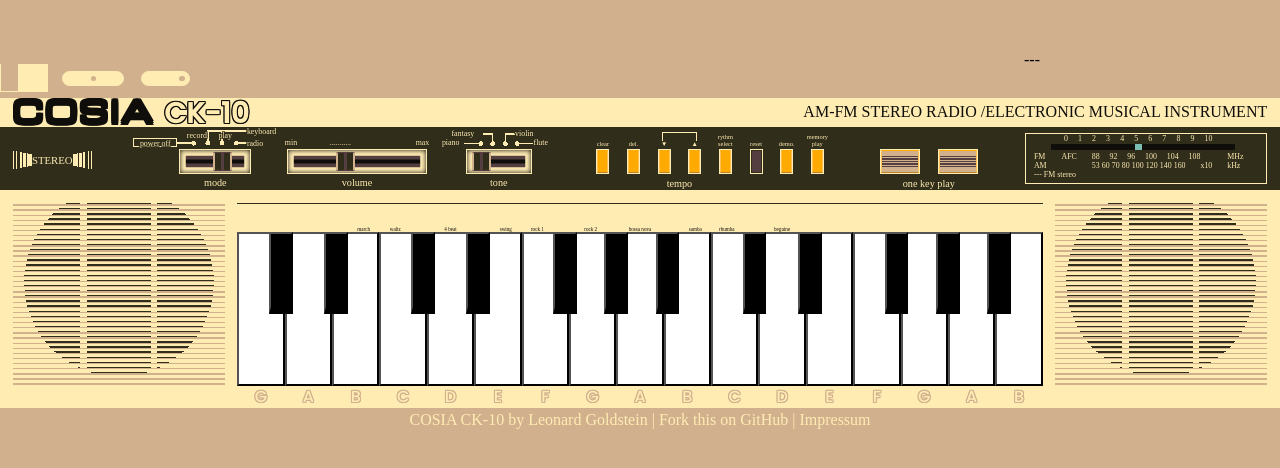
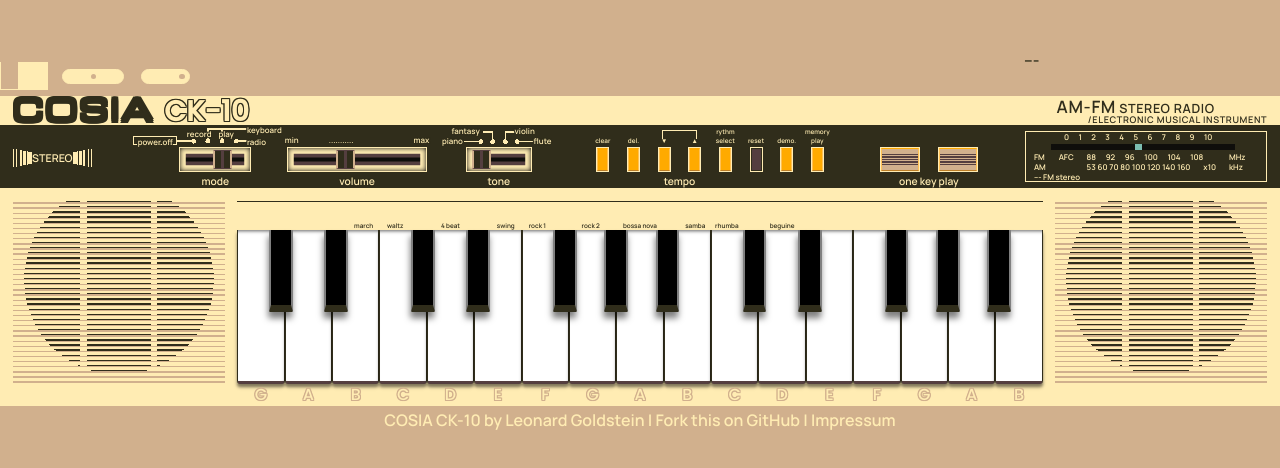
Before and after one commit to goldst/Cosia-CK-10, a plain HTML site: page index.html in a window 1280 px wide. Shown: the part 160-628 px from the top of the page. Drawn offline with Linux system fonts and the light colour scheme; no server answers.

Commit message:
Upgrade style

```diff
--- a/index.html
+++ b/index.html
@@ -29,9 +29,9 @@
 	</div>
 	<header>
 		<h1>Cosia <span>CK-10</span></h1>
-		<div id="title-right">
-			<span>AM-FM</span> <span>Stereo Radio</span>
-			<span>/Electronic Musical Instrument</span>
+		<div class="title-right">
+			<span class="am-fm">AM-FM</span> <span class="stereo-radio">Stereo Radio</span>
+			<span class="instrument">/Electronic Musical Instrument</span>
 		</div>
 	</header>
 	<nav>
--- a/style.css
+++ b/style.css
@@ -6,6 +6,18 @@
 @font-face {
 	font-family: 'Michroma';
 	src: url(fonts/Michroma.ttf);
+}
+
+@font-face {
+	font-family: 'Manrope';
+	font-weight: 300;
+	src: url(fonts/Manrope-Regular.ttf);
+}
+
+@font-face {
+	font-family: 'Manrope';
+	font-weight: 400;
+	src: url(fonts/Manrope-SemiBold.ttf);
 }
 
 :root {
@@ -31,6 +43,8 @@ body {
 	flex-direction: column;
 	justify-content: center;
 	background-color: var(--beige-dark);
+	color: var(--brown);
+	font-family: 'Manrope', sans-serif;
 }
 
 header, nav, main, .button-row, .slider-row, .button {
@@ -51,10 +65,39 @@ header {
 	height: calc(0.9 * var(--r-cm));
 }
 
-h1, #title-right, .stereo {
+h1, .title-right, .stereo {
 	text-transform: uppercase;
 	margin-top: 0;
 	margin-bottom: 0;
+}
+
+.title-right {
+	font-family: 'Manrope', sans-serif;
+	font-weight: 400;
+	letter-spacing: calc(0.02 * var(--r-cm));
+	display: grid;
+	grid-template-areas:
+		"am-fm am-fm stereo-radio ."
+		". instrument instrument instrument";
+	grid-template-rows: calc(0.5 * var(--r-cm)) auto;
+	column-gap: calc(0.1 * var(--r-cm));
+	row-gap: calc(0.05 * var(--r-cm));
+	color: var(--brown);
+}
+
+.am-fm {
+	grid-area: am-fm;
+	font-size: calc(0.54 * var(--r-cm));
+}
+.stereo-radio {
+	grid-area: stereo-radio;
+	font-size: calc(0.4 * var(--r-cm));
+	margin-top: calc(0.145 * var(--r-cm));
+}
+.instrument {
+	grid-area: instrument;
+	font-size: calc(0.29 * var(--r-cm));
+
 }
 
 h1 {
@@ -63,13 +106,14 @@ h1 {
 	flex-grow: 1;
 	font-family: 'Michroma';
 	font-weight: 800;
-	text-shadow: var(--px) var(--px) 0 var(--black), var(--px) var(--pxm) 0 var(--black), var(--pxm) var(--px) 0 var(--black), var(--pxm) var(--pxm) 0 var(--black), var(--px) 0px 0 var(--black), 0px var(--px) 0 var(--black), var(--pxm) 0px 0 var(--black), 0px var(--pxm) 0 var(--black);
+	text-shadow: var(--px) var(--px) 0 var(--brown), var(--px) var(--pxm) 0 var(--brown), var(--pxm) var(--px) 0 var(--brown), var(--pxm) var(--pxm) 0 var(--brown), var(--px) 0px 0 var(--brown), 0px var(--px) 0 var(--brown), var(--pxm) 0px 0 var(--brown), 0px var(--pxm) 0 var(--brown);
 	letter-spacing: calc(0.1 * var(--r-cm));
 	font-size: calc(0.9 * var(--r-cm));
+	color: var(--brown);
 }
 
 h1 span{
-	text-shadow: 1px 1px 0 var(--black), 1px -1px 0 var(--black), -1px 1px 0 var(--black), -1px -1px 0 var(--black), 1px 0px 0 var(--black), 0px 1px 0 var(--black), -1px 0px 0 var(--black), 0px -1px 0 var(--black);
+	text-shadow: 1px 1px 0 var(--brown), 1px -1px 0 var(--brown), -1px 1px 0 var(--brown), -1px -1px 0 var(--brown), 1px 0px 0 var(--brown), 0px 1px 0 var(--brown), -1px 0px 0 var(--brown), 0px -1px 0 var(--brown);
 	color: var(--beige);
 	font-family: var(--poppins);
 	letter-spacing: normal;
@@ -448,9 +492,10 @@ main {
 }
 
 .rythm {
-	font-size: 0.4vw;
+	font-size: 0.5vw;
 	text-align: center;
 	align-self: end;
+	color: var(--brown);
 }
 
 .march { grid-area: march; }
@@ -473,15 +518,40 @@ main {
 	grid-row-end: b-end;
 	z-index: 2;
 	background-color: black;
+	border-top-width: 0;
 	border-bottom-width: calc(0.25 * var(--r-cm));
+	border-bottom-left-radius: calc(0.05 * var(--r-cm));
+	border-bottom-right-radius: calc(0.05 * var(--r-cm));
+	border-bottom-color: var(--brown);
+	border-style: solid;
+	border-right-color: gray;
+	border-left-color: gray;
+	box-shadow: calc(-0.025 * var(--r-cm)) calc(0.2 * var(--r-cm)) calc(0.2 * var(--r-cm)) 0 rgba(0,0,0,0.5);
 }
 
 .key-b:active {
 	border-bottom-width: calc(0.1 * var(--r-cm));
+	box-shadow: calc(-0.01 * var(--r-cm)) calc(0.1 * var(--r-cm)) calc(0.1 * var(--r-cm)) 0 rgba(0,0,0,0.5);
 }
 
 .key-wl, .key-wm, .key-wr {
 	background-color: white;
+	border-top-width: 0;
+	border-bottom-left-radius: calc(0.1 * var(--r-cm));
+	border-bottom-right-radius: calc(0.1 * var(--r-cm));
+	border-color: var(--brown-light) var(--brown);
+	border-style: solid;
+	border-width: 0 calc(0.06 * var(--r-cm)) calc(0.1 * var(--r-cm)) calc(0.06 * var(--r-cm));
+	box-shadow:
+		0 calc(0.1 * var(--r-cm)) calc(0.1 * var(--r-cm)) 0 rgba(0,0,0,0.5),
+		inset 0 calc(0.15 * var(--r-cm)) calc(0.1 * var(--r-cm)) calc(-0.1 * var(--r-cm)) rgba(0,0,0,0.5);
+}
+
+.key-wl:active, .key-wm:active, .key-wr:active {
+	border-bottom-width: calc(0.08 * var(--r-cm));
+	box-shadow:
+		0px calc(0.05 * var(--r-cm)) calc(0.05 * var(--r-cm)) 0px rgba(0,0,0,0.5),
+		inset 0px calc(0.15 * var(--r-cm)) calc(0.1 * var(--r-cm)) calc(-0.1 * var(--r-cm)) rgba(0,0,0,0.5);
 }
 
 
```
Also changed, not shown: fonts/Manrope-Regular.ttf (added), fonts/Manrope-SemiBold.ttf (added).
